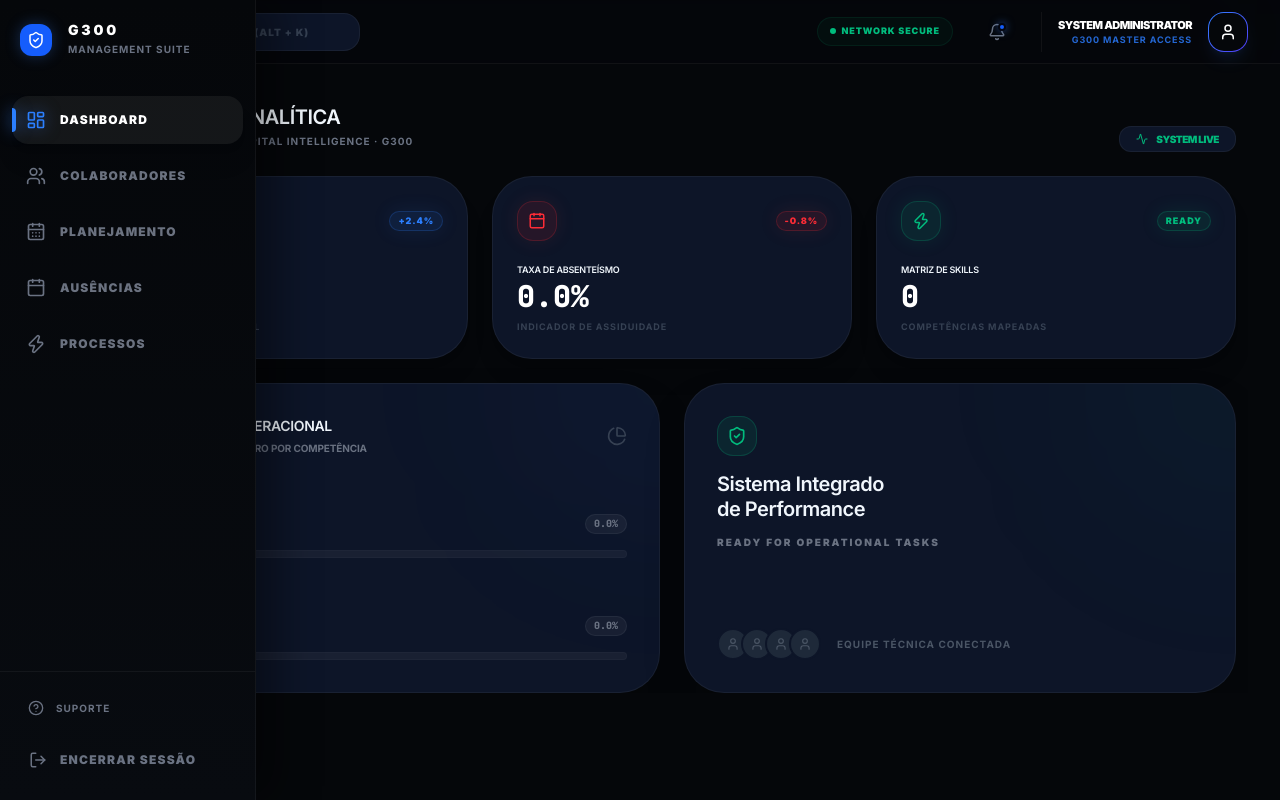
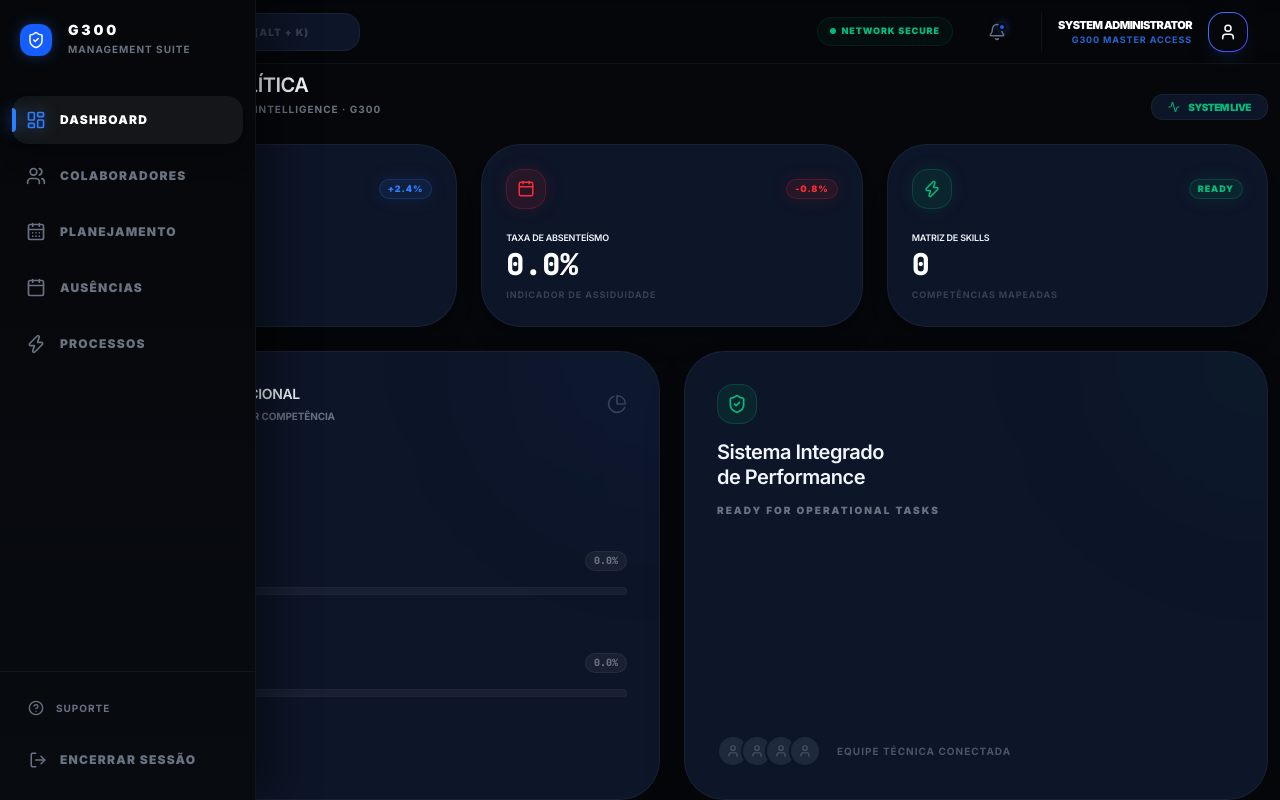
Before and after one commit to profissionaltrgm-arch/CreationsApp, a Next.js app: page /dashboard in a window 1280 px wide. Built offline with nearby package versions, Linux system fonts and the light colour scheme; no server answers; the database is empty.

Commit message:
fix: adiciona UserMinus, Award ao import; remove max-width do layout para tela cheia

```diff
--- a/src/app/dashboard/employees/page.tsx
+++ b/src/app/dashboard/employees/page.tsx
@@ -4,7 +4,7 @@ import { useEffect, useState, useMemo } from "react";
 import { supabase } from "@/lib/supabase";
 import {
   Settings, ShieldAlert, ChevronDown, Calendar, Search, Filter, MoreVertical, X, Check, Loader2, Info, User, MessageSquare, Plus, FileText, Zap,
-  ChevronUp, Warehouse, Truck, Sun, Sunset, Moon, Shield, Users, Camera, Activity, AlertCircle, Briefcase
+  ChevronUp, Warehouse, Truck, Sun, Sunset, Moon, Shield, Users, Camera, Activity, AlertCircle, Briefcase, UserMinus, Award
 } from "lucide-react";
 import { ObservationManager } from "@/components/employees/ObservationManager";
 import { cn } from "@/lib/utils";
--- a/src/app/dashboard/layout.tsx
+++ b/src/app/dashboard/layout.tsx
@@ -187,8 +187,8 @@ export default function DashboardLayout({
         </header>
 
         {/* Viewport Principal */}
-        <main className="flex-1 p-8 overflow-y-auto custom-scrollbar">
-          <div className="max-w-[1600px] mx-auto">
+        <main className="flex-1 overflow-y-auto custom-scrollbar">
+          <div className="w-full h-full">
             {children}
           </div>
         </main>
```
